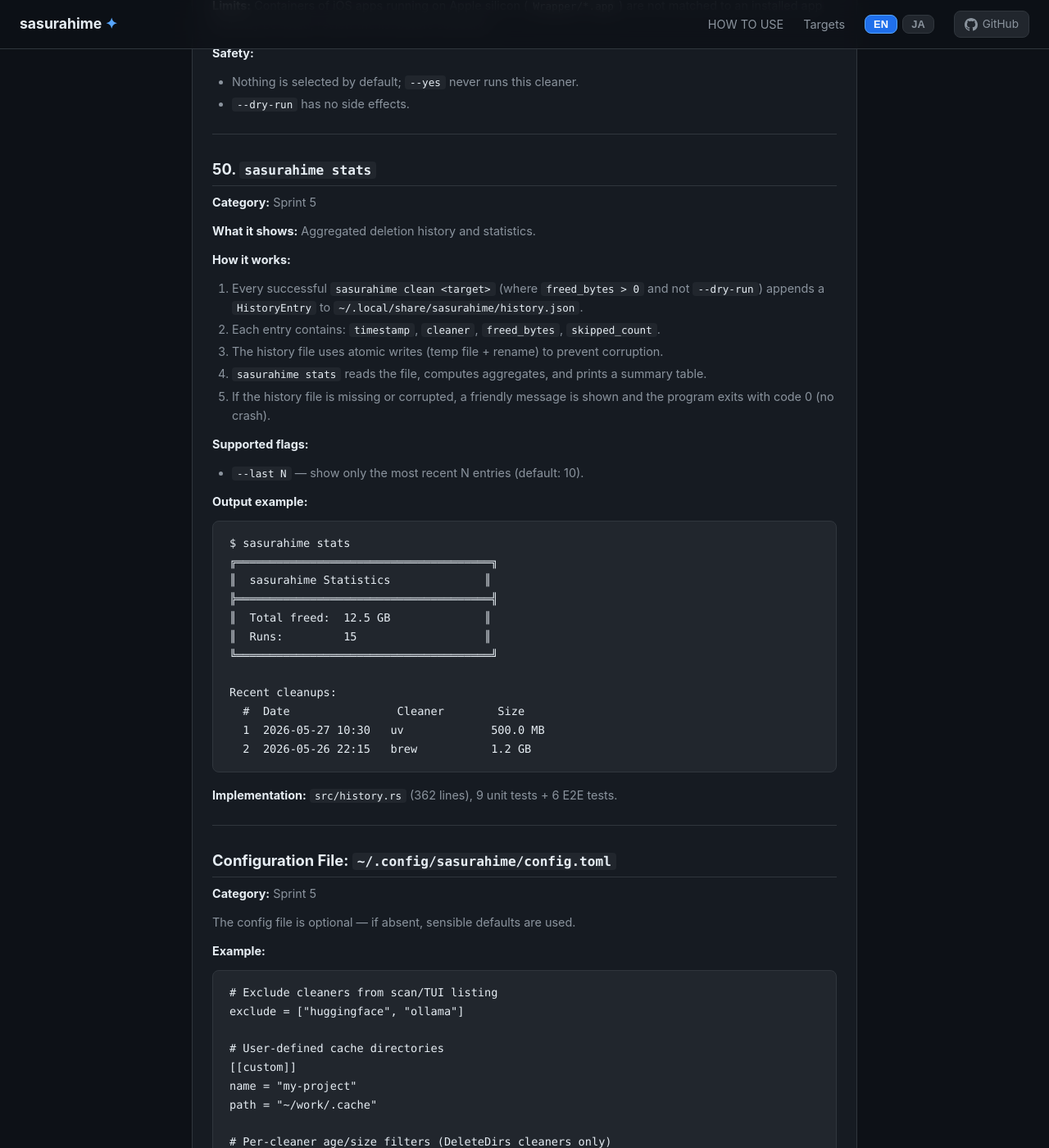
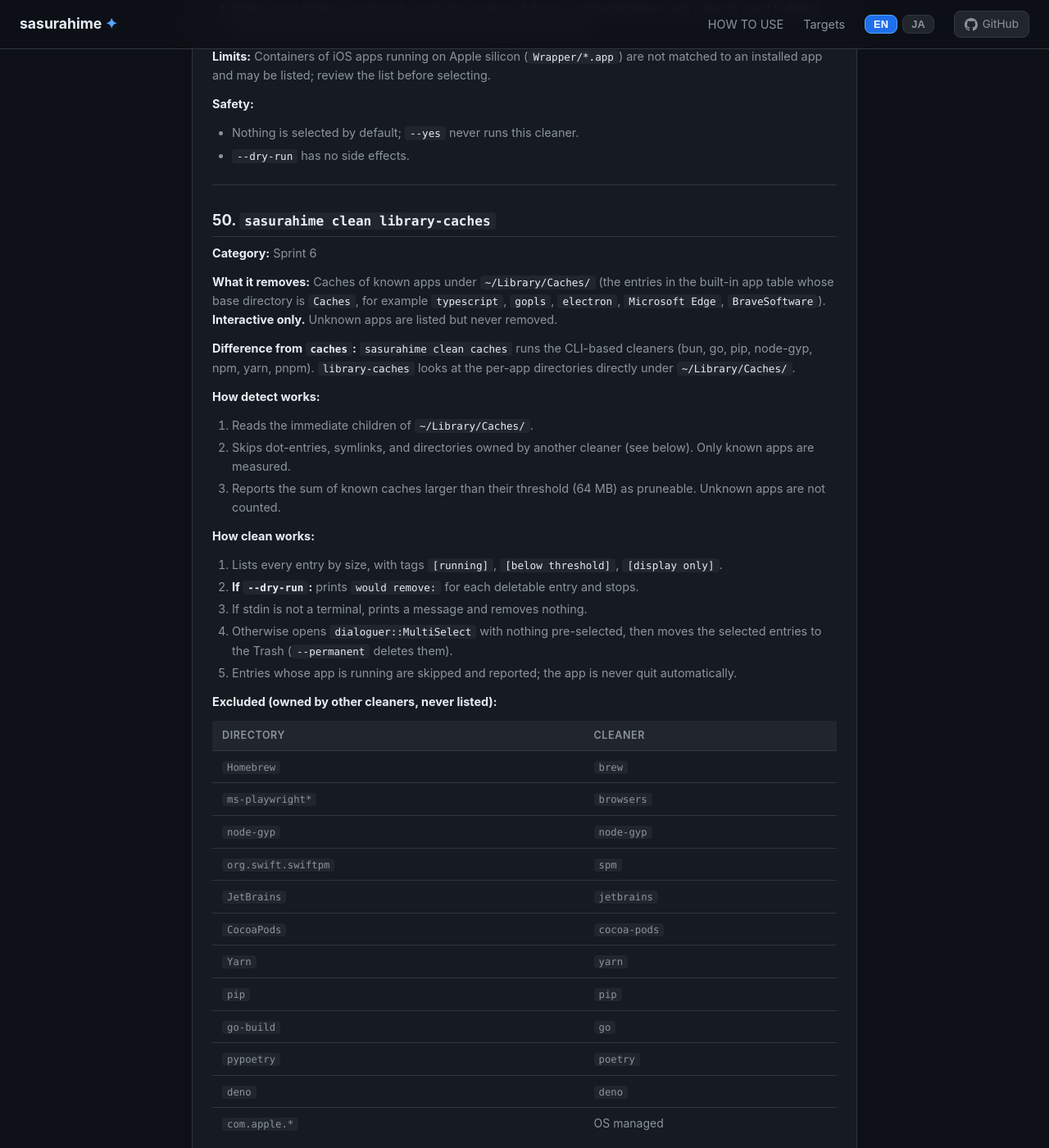
Before and after one commit to armaniacs/sasurahime, a Jekyll site: the page built from docs/SUPPORTED.md, in a window 1280 px wide and 1400 px high, scrolled down 26877 px. Shown: the whole window at 82% size. Built offline with Jekyll 4.4.1, drawn with Linux system fonts in a browser that asks for light colours; some of the changed text lies outside the part shown.

Commit message:
docs(library-caches): SUPPORTED.md と HOWTO-USE.md に library-caches を追記

```diff
--- a/docs/SUPPORTED.md
+++ b/docs/SUPPORTED.md
@@ -64,6 +64,7 @@ and packages are never touched.
 | `ios-backup` | iOS backups — interactive only, never in `--yes` |
 | `apfs-snapshot` | APFS local Time Machine snapshots — interactive, or `--all` |
 | `orphan-containers` | Leftover `~/Library/Containers` and `~/Library/Group Containers` of uninstalled apps - interactive only, never in `--yes` |
+| `library-caches` | `~/Library/Caches/` per-app listing; known app caches removable - interactive only, never in `--yes` |
 | `trash` | Reports `~/.Trash` size (scan only) |
 
 ---
@@ -1290,7 +1291,61 @@ selecting.
 
 ---
 
-## 50. `sasurahime stats`
+## 50. `sasurahime clean library-caches`
+
+**Category:** Sprint 6
+
+**What it removes:** Caches of known apps under `~/Library/Caches/` (the entries
+in the built-in app table whose base directory is `Caches`, for example
+`typescript`, `gopls`, `electron`, `Microsoft Edge`, `BraveSoftware`).
+**Interactive only.** Unknown apps are listed but never removed.
+
+**Difference from `caches`:** `sasurahime clean caches` runs the CLI-based
+cleaners (bun, go, pip, node-gyp, npm, yarn, pnpm). `library-caches` looks at
+the per-app directories directly under `~/Library/Caches/`.
+
+**How detect works:**
+1. Reads the immediate children of `~/Library/Caches/`.
+2. Skips dot-entries, symlinks, and directories owned by another cleaner
+   (see below). Only known apps are measured.
+3. Reports the sum of known caches larger than their threshold (64 MB)
+   as pruneable. Unknown apps are not counted.
+
+**How clean works:**
+1. Lists every entry by size, with tags `[running]`, `[below threshold]`,
+   `[display only]`.
+2. **If `--dry-run`:** prints `would remove:` for each deletable entry and stops.
+3. If stdin is not a terminal, prints a message and removes nothing.
+4. Otherwise opens `dialoguer::MultiSelect` with nothing pre-selected, then
+   moves the selected entries to the Trash (`--permanent` deletes them).
+5. Entries whose app is running are skipped and reported; the app is never
+   quit automatically.
+
+**Excluded (owned by other cleaners, never listed):**
+
+| Directory | Cleaner |
+|---|---|
+| `Homebrew` | `brew` |
+| `ms-playwright*` | `browsers` |
+| `node-gyp` | `node-gyp` |
+| `org.swift.swiftpm` | `spm` |
+| `JetBrains` | `jetbrains` |
+| `CocoaPods` | `cocoa-pods` |
+| `Yarn` | `yarn` |
+| `pip` | `pip` |
+| `go-build` | `go` |
+| `pypoetry` | `poetry` |
+| `deno` | `deno` |
+| `com.apple.*` | OS managed |
+
+**Safety:**
+- Nothing is selected by default; `--yes` never runs this cleaner.
+- Unknown apps are display-only.
+- `--dry-run` guarantees zero side effects.
+
+---
+
+## 51. `sasurahime stats`
 
 **Category:** Sprint 5
 
@@ -1460,6 +1515,7 @@ sasurahime は **49 のクリーンターゲット** を提供しています。
 | `ios-backup` | iOS バックアップ — 対話的のみ、`--yes` では非実行 |
 | `apfs-snapshot` | APFS ローカル Time Machine スナップショット — 対話的、または `--all` |
 | `orphan-containers` | アンインストール済みアプリの `~/Library/Containers` と `~/Library/Group Containers` の残骸 - 対話的のみ、`--yes` では実行しない |
+| `library-caches` | `~/Library/Caches/` のアプリ別一覧。既知アプリのキャッシュのみ削除可能 - 対話的のみ、`--yes` では非実行 |
 | `trash` | `~/.Trash` のサイズを報告（スキャンのみ） |
 
 ---
@@ -2552,7 +2608,51 @@ Time Machine スナップショット（`<date>` は `YYYY-MM-DD-HHMMSS`）。
 
 ---
 
-## 50. `sasurahime stats`
+## 50. `sasurahime clean library-caches`
+
+**カテゴリ:** Sprint 6
+
+**削除対象:** `~/Library/Caches/` 直下の既知アプリのキャッシュ (内蔵のアプリ表のうち基準ディレクトリが `Caches` のもの。例: `typescript`、`gopls`、`electron`、`Microsoft Edge`、`BraveSoftware`)。**対話的のみ。** 未知のアプリは一覧に表示しますが、削除はしません。
+
+**`caches` との違い:** `sasurahime clean caches` は CLI ベースの cleaner (bun、go、pip、node-gyp、npm、yarn、pnpm) をまとめて実行します。`library-caches` は `~/Library/Caches/` 直下のアプリ別ディレクトリを直接扱います。
+
+**detect の動作:**
+1. `~/Library/Caches/` の直下を読み取ります。
+2. ドットエントリ、シンボリックリンク、他の cleaner が担当するディレクトリ (下表) を除外します。サイズを測るのは既知アプリだけです。
+3. 閾値 (64 MB) を超える既知アプリのキャッシュ合計を pruneable として報告します。未知アプリは合計に含めません。
+
+**clean の動作:**
+1. すべてのエントリをサイズ順に表示します。タグは `[running]`、`[below threshold]`、`[display only]` です。
+2. `--dry-run`: 削除可能なエントリごとに `would remove:` を表示して終了します。
+3. stdin が端末でない場合は、メッセージを表示して何も削除しません。
+4. それ以外は `dialoguer::MultiSelect` を (何も選択しない状態で) 表示し、選択したものをゴミ箱へ移動します (`--permanent` では完全削除)。
+5. 対象アプリが実行中のエントリはスキップして報告します。アプリの自動終了は行いません。
+
+**除外 (他の cleaner が担当。一覧に出さない):**
+
+| ディレクトリ | 担当 cleaner |
+|---|---|
+| `Homebrew` | `brew` |
+| `ms-playwright*` | `browsers` |
+| `node-gyp` | `node-gyp` |
+| `org.swift.swiftpm` | `spm` |
+| `JetBrains` | `jetbrains` |
+| `CocoaPods` | `cocoa-pods` |
+| `Yarn` | `yarn` |
+| `pip` | `pip` |
+| `go-build` | `go` |
+| `pypoetry` | `poetry` |
+| `deno` | `deno` |
+| `com.apple.*` | OS 管理 |
+
+**安全性:**
+- 既定では何も選択されません。`--yes` ではこの cleaner は実行されません。
+- 未知のアプリは表示のみです。
+- `--dry-run` は副作用ゼロを保証します。
+
+---
+
+## 51. `sasurahime stats`
 
 **カテゴリ:** Sprint 5
 
```
Also changed, not shown: other parts of docs/SUPPORTED.md (+2 -2 lines), docs/HOWTO-USE.md (+2 -0 lines).
